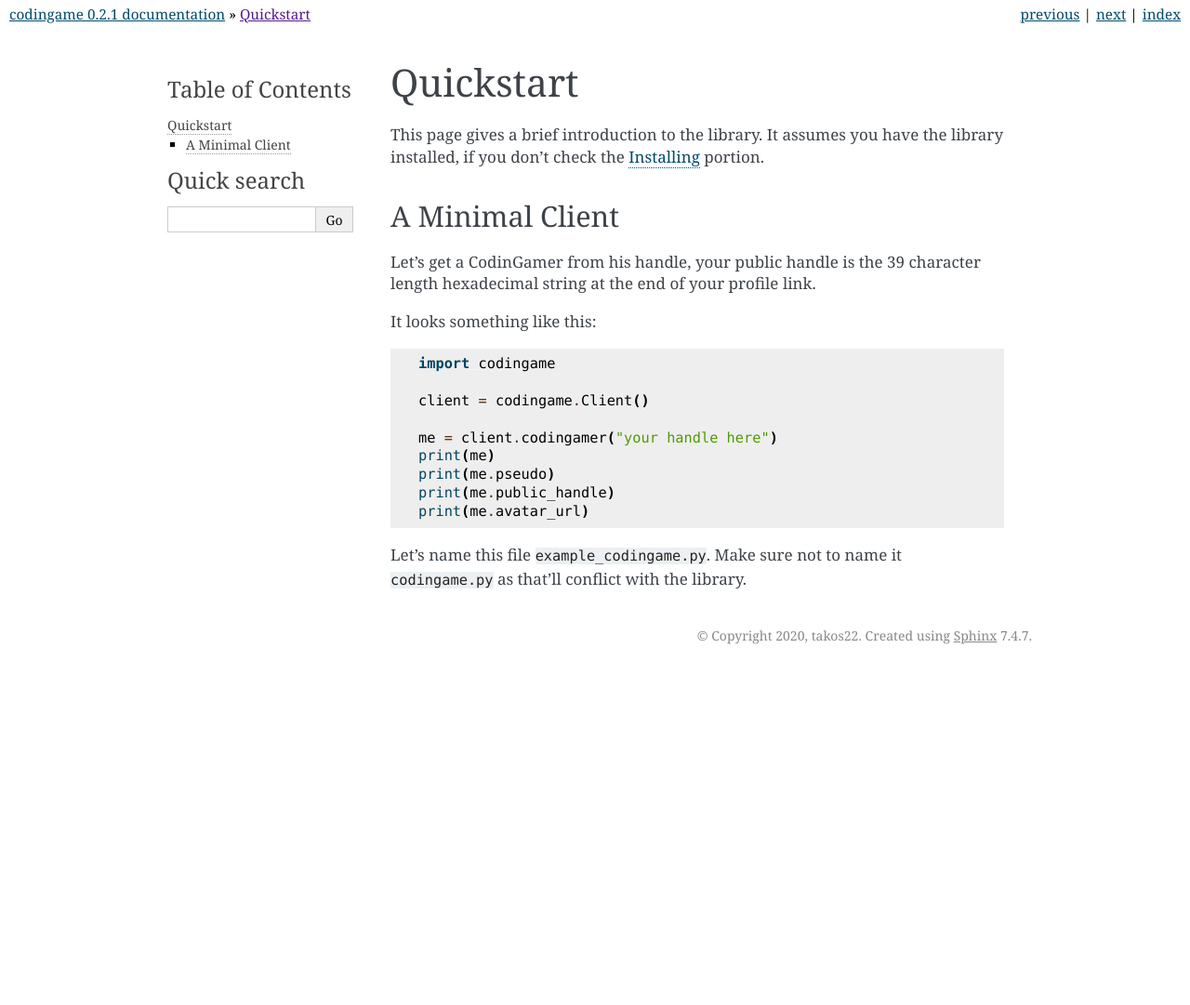
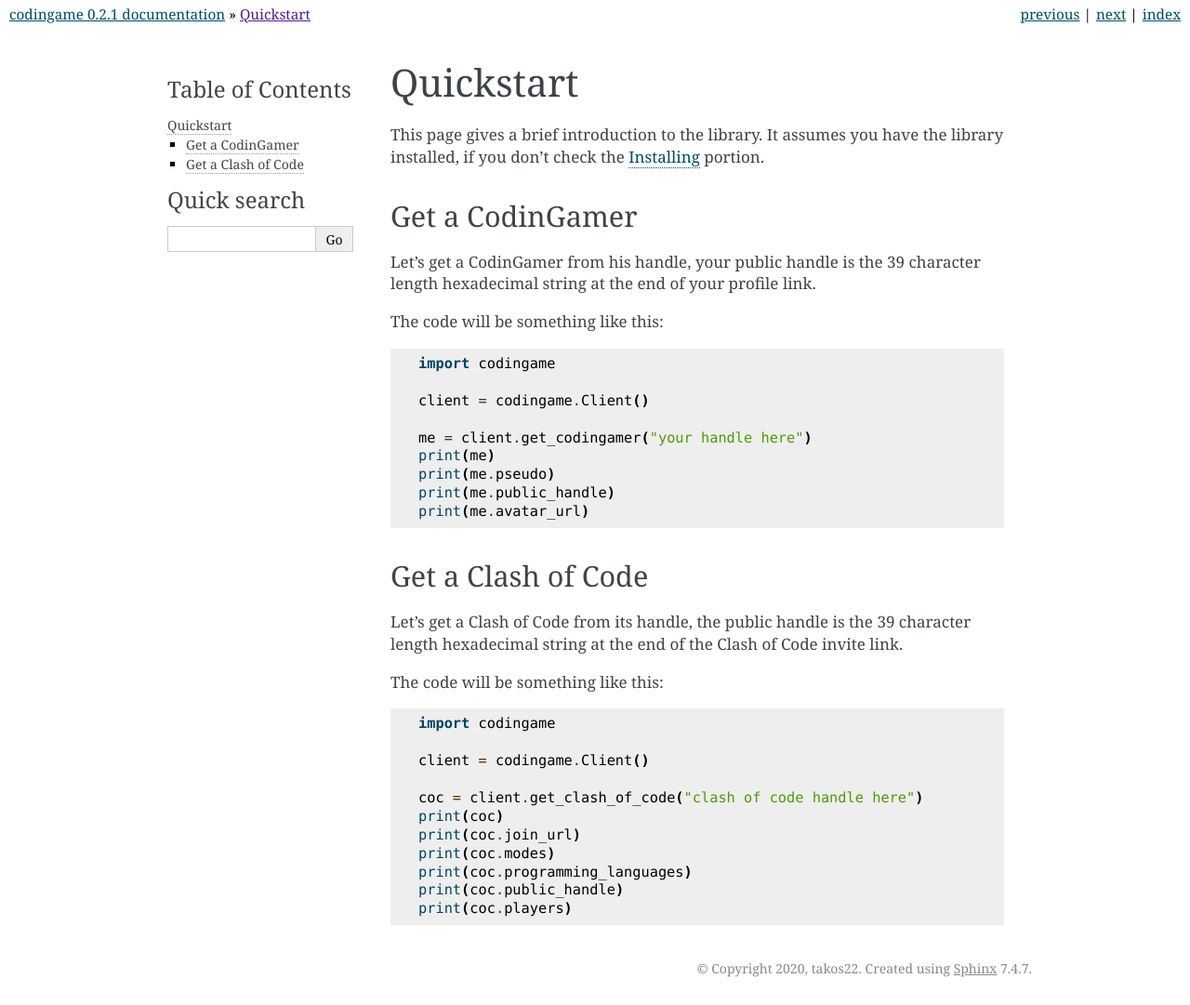
Before and after one commit to takos22/codingame, a Sphinx documentation site: the page built from docs/quickstart.rst, in a window 1280 px wide. Shown: the whole page at 93% size. Built offline with Sphinx 7.4.7, drawn with Linux system fonts in a browser that asks for light colours; before the commit the page ends 900 px from its top, so only the background shows below that.

Commit message:
Update docs

```diff
--- a/docs/intro.rst
+++ b/docs/intro.rst
@@ -21,8 +21,4 @@
 
 You can get the library directly from PyPI: ::
 
-    python3 -m pip install -U codingame
-
-If you are using Windows, then the following should be used instead: ::
-
-    py -3 -m pip install -U codingame
+    pip install codingame
--- a/docs/quickstart.rst
+++ b/docs/quickstart.rst
@@ -8,12 +8,12 @@
 This page gives a brief introduction to the library. It assumes you have the library installed,
 if you don't check the :ref:`installing` portion.
 
-A Minimal Client
+Get a CodinGamer
 ----------------
 
 Let's get a CodinGamer from his handle, your public handle is the 39 character length hexadecimal string at the end of your profile link.
 
-It looks something like this:
+The code will be something like this:
 
 .. code-block:: python3
 
@@ -21,11 +21,29 @@
 
     client = codingame.Client()
 
-    me = client.codingamer("your handle here")
+    me = client.get_codingamer("your handle here")
     print(me)
     print(me.pseudo)
     print(me.public_handle)
     print(me.avatar_url)
 
-Let's name this file ``example_codingame.py``. Make sure not to name it ``codingame.py`` as that'll conflict
-with the library.
+Get a Clash of Code
+----------------
+
+Let's get a Clash of Code from its handle, the public handle is the 39 character length hexadecimal string at the end of the Clash of Code invite link.
+
+The code will be something like this:
+
+.. code-block:: python3
+
+    import codingame
+
+    client = codingame.Client()
+
+    coc = client.get_clash_of_code("clash of code handle here")
+    print(coc)
+    print(coc.join_url)
+    print(coc.modes)
+    print(coc.programming_languages)
+    print(coc.public_handle)
+    print(coc.players)
```
